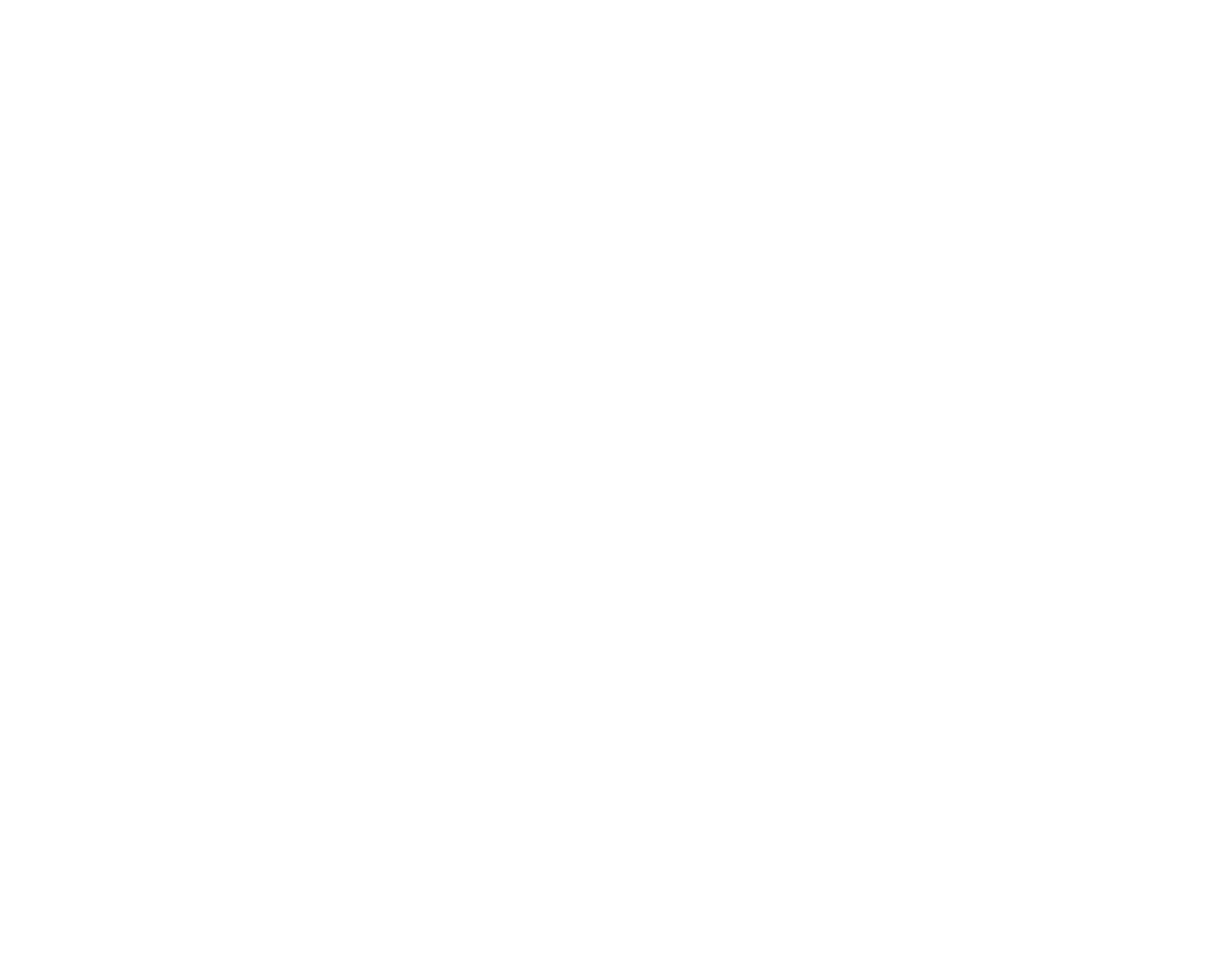
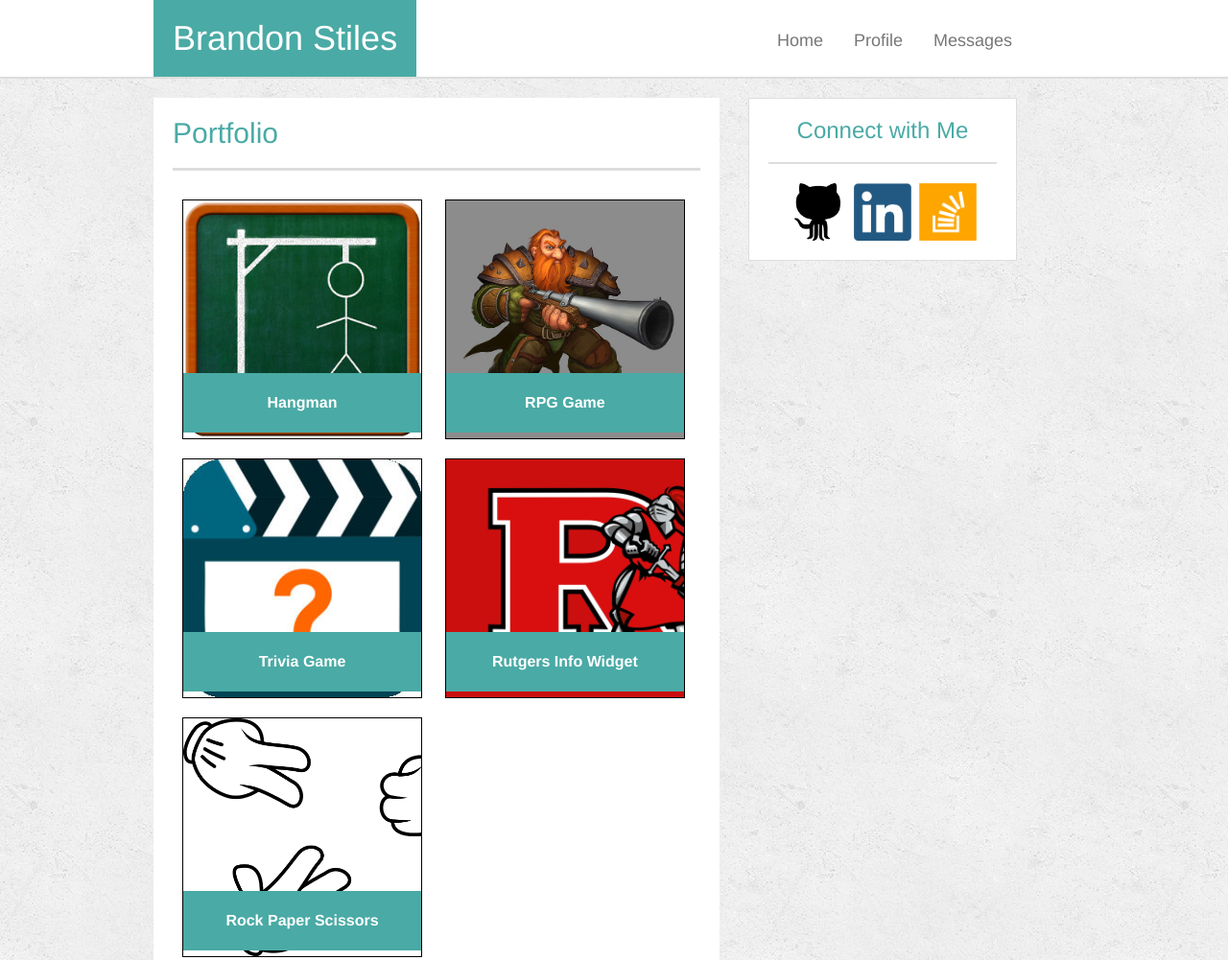
Before and after one commit to bstiles13/Bootstrap-Portfolio, a plain HTML site: page portfolio.html in a window 1280 px wide. Shown: the top 1001 px of the page at 96% size. Before the commit the page ends 800 px from the top, so only its background shows below. Drawn offline with nearby package versions, Linux system fonts and the light colour scheme.

Commit message:
finished drafts of Portfolio and Contact pages

```diff
--- a/assets/css/style.css
+++ b/assets/css/style.css
@@ -108,3 +108,85 @@ ul {
 .footer {
 	color: white;
 }
+
+/*Portfolio CSS*/
+
+.portfolio {
+	margin: 20px 0;
+	padding: 20px;
+	background-color: white;
+}
+
+.portfolio h2 {
+	border-bottom: 3px solid #dddddd;
+	padding-bottom: 20px;
+	margin-bottom: 20px;
+}
+
+.work {
+	width: 250px;
+	height: 250px;
+	margin: 10px;
+	border: 1px solid black;
+	display: inline-block;
+	background-size: cover;
+}
+
+.name {
+	text-align: center;
+	width: 100%;
+	padding: 20px;
+	background-color: #4aaaa5;
+	position: relative;
+	top: 180px;
+	color: white;
+	font-size: 16px;
+	font-weight: bold;
+}
+
+#hangman {
+	background-image: url("../images/hangman.png");
+}
+
+#rpg {
+	background-image: url("../images/rpg.jpg");
+}
+
+#trivia {
+	background-image: url("../images/trivia.jpg");
+}
+
+#rutgers {
+	background-image: url("../images/rutgers.jpg");
+}
+
+#rockpaper {
+	background-image: url("../images/rockpaper.png");
+}
+
+
+
+/*Contact CSS*/
+
+.contact {
+	margin: 20px 0;
+	padding: 20px;
+	background-color: white;
+}
+
+input, textarea {
+	width: 100%;
+	margin: 8px 0;
+	padding: 5px;
+	font-size: 16px;
+}
+
+textarea {
+	height: 200px;
+}
+
+.contact h2 {
+	border-bottom: 3px solid #dddddd;
+	padding-bottom: 20px;
+	margin-bottom: 20px;
+}
--- a/contact.html
+++ b/contact.html
@@ -0,0 +1,62 @@
+<!DOCTYPE html>
+<html>
+	<head>
+		<title>Brandon's Portfolio</title>
+		<link rel="stylesheet" href="https://maxcdn.bootstrapcdn.com/bootstrap/3.3.7/css/bootstrap.min.css" integrity="sha384-BVYiiSIFeK1dGmJRAkycuHAHRg32OmUcww7on3RYdg4Va+PmSTsz/K68vbdEjh4u" crossorigin="anonymous">
+		<link href="assets/css/style.css" type="text/css" rel="stylesheet">
+	</head>
+	<body>
+		<div class="nav-container">
+			<div class="row">
+				<div class="col-lg-12 nav-color">
+					<div class="container">
+					<h1>Brandon Stiles</h1>
+					<ul class="nav nav-pills">
+  						<li role="presentation"><a href="index.html">Home</a></li>
+  						<li role="presentation"><a href="portfolio.html">Profile</a></li>
+  						<li role="presentation"><a href="contact.html">Messages</a></li>
+					</ul>
+					</div>
+				</div>
+			</div>
+		</div>
+		<div class="body-container">
+			<div class="row">
+				<div class="col-lg-12">
+				<div class="container">
+				<div class="row">
+				<div class="col-lg-8 col-about">
+					<div class="contact">
+					<h2>Contact</h2>
+					Name
+					<form><input type="text" placeholder="John Smith"></form>
+					Email
+					<form><input type="text" placeholder="example@gmail.com"></form>
+					Message
+					<br>
+					<textarea type="text"></textarea>
+					<button type="submit">Submit</button>
+					</div>
+				</div>
+				<div class="col-lg-4">
+					<div class="connect">
+						<h3>Connect with Me</h3>
+						<a target="_blank" href="https://github.com/bstiles13"><img src="assets/images/github.png"></a>
+						<a target="_blank" href="https://www.linkedin.com/in/brandon-stiles-5a01ab57"><img src="assets/images/linkedin.png"></a>
+						<a target="_blank" href="http://stackoverflow.com/users/7659370/brandon-stiles"><img src="assets/images/stack.jpg"></a>
+					</div>
+				</div>
+				</div>
+				</div>
+				</div>
+			</div>
+		</div>
+		<div class="footer-container">
+			<div class="row">
+				<div class="col-lg-12" footer>
+					@ Copyright 2016 Brandon Stiles
+				</div>
+			</div>
+		</div>
+	</body>
+</html>
--- a/portfolio.html
+++ b/portfolio.html
@@ -0,0 +1,61 @@
+<!DOCTYPE html>
+<html>
+	<head>
+		<title>Brandon's Portfolio</title>
+		<link rel="stylesheet" href="https://maxcdn.bootstrapcdn.com/bootstrap/3.3.7/css/bootstrap.min.css" integrity="sha384-BVYiiSIFeK1dGmJRAkycuHAHRg32OmUcww7on3RYdg4Va+PmSTsz/K68vbdEjh4u" crossorigin="anonymous">
+		<link href="assets/css/style.css" type="text/css" rel="stylesheet">
+	</head>
+	<body>
+		<div class="nav-container">
+			<div class="row">
+				<div class="col-lg-12 nav-color">
+					<div class="container">
+					<h1>Brandon Stiles</h1>
+					<ul class="nav nav-pills">
+  						<li role="presentation"><a href="index.html">Home</a></li>
+  						<li role="presentation"><a href="portfolio.html">Profile</a></li>
+  						<li role="presentation"><a href="contact.html">Messages</a></li>
+					</ul>
+					</div>
+				</div>
+			</div>
+		</div>
+		<div class="body-container">
+			<div class="row">
+				<div class="col-lg-12">
+				<div class="container">
+				<div class="row">
+				<div class="col-lg-8 col-about">
+					<div class="portfolio">
+					<h2>Portfolio</h2>
+					<div id="portfolio-container">
+					<div class="work" id="hangman"><div class="name">Hangman</div></div>
+					<div class="work" id="rpg"><div class="name">RPG Game</div></div>
+					<div class="work" id="trivia"><div class="name">Trivia Game</div></div>
+					<div class="work" id="rutgers"><div class="name">Rutgers Info Widget</div></div>
+					<div class="work" id="rockpaper"><div class="name">Rock Paper Scissors</div></div>
+					</div>
+					</div>
+				</div>
+				<div class="col-lg-4">
+					<div class="connect">
+						<h3>Connect with Me</h3>
+						<a target="_blank" href="https://github.com/bstiles13"><img src="assets/images/github.png"></a>
+						<a target="_blank" href="https://www.linkedin.com/in/brandon-stiles-5a01ab57"><img src="assets/images/linkedin.png"></a>
+						<a target="_blank" href="http://stackoverflow.com/users/7659370/brandon-stiles"><img src="assets/images/stack.jpg"></a>
+					</div>
+				</div>
+				</div>
+				</div>
+				</div>
+			</div>
+		</div>
+		<div class="footer-container">
+			<div class="row">
+				<div class="col-lg-12" footer>
+					@ Copyright 2016 Brandon Stiles
+				</div>
+			</div>
+		</div>
+	</body>
+</html>
```
Also changed, not shown: index.html (+3 -3 lines).
